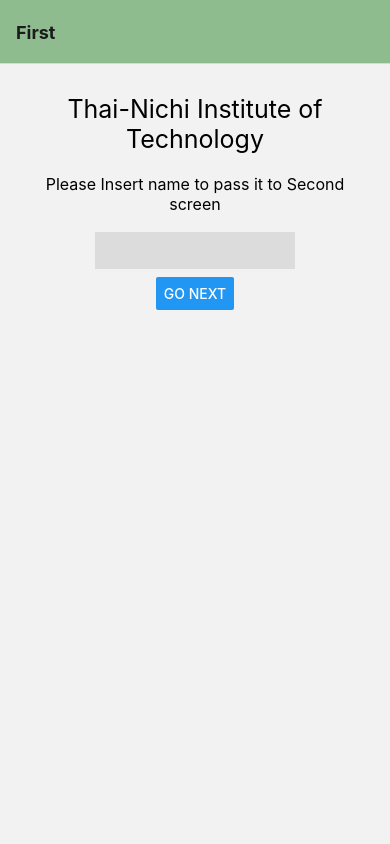
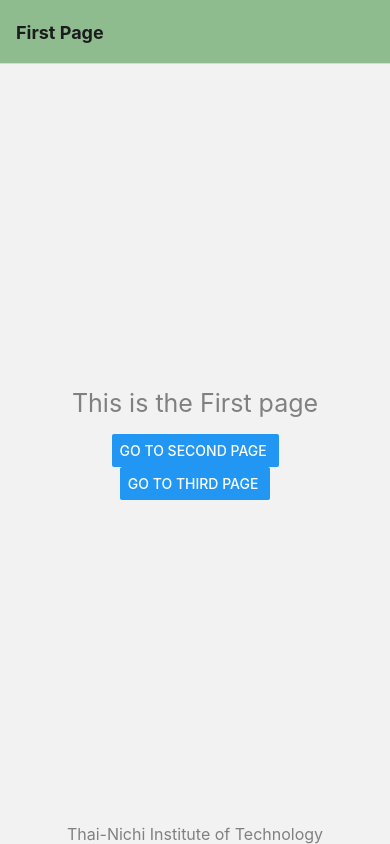
Before and after one commit to shironinjin/1913110472_ReactNative, a React Native app: screen / in a window 390 px wide. Built offline with nearby package versions, Linux system fonts and the light colour scheme.

Commit message:
Practice6_Recap_Stack

```diff
--- a/App.js
+++ b/App.js
@@ -8,6 +8,9 @@
 import CreatePost from "./screen/CreatePost";
 import FirstPage from "./screen/FirstPage";
 import SecondPage from "./screen/SecondPage";
+import First from "./screen/First";
+import Second from "./Second";
+import Third from "./screen/Third";
 
 /* function HomeScreen({Navigation}) {
   return (
@@ -48,9 +51,12 @@
         <Stack.Screen name="Create" component={CreatePost} />
  */}
 
-<Stack.Screen name="First" component={FirstPage} />
-<Stack.Screen name="Second" component={SecondPage} />
+{/* <Stack.Screen name="First" component={FirstPage} />
+<Stack.Screen name="Second" component={SecondPage} /> */}
 
+<Stack.Screen name="First Page" component={First} />
+<Stack.Screen name="Second Page" component={Second} />
+<Stack.Screen name="Third Page" component={Third} />
 
       </Stack.Navigator>
     </NavigationContainer>
--- /dev/null
+++ b/Second.js
@@ -0,0 +1,33 @@
+import { Text, View, SafeAreaView,Button } from "react-native";
+import React from "react";
+
+import style1 from "./components/style1";
+
+const Second = ({ navigation }) => {
+  return (
+    <SafeAreaView style={{flex:1}}>
+      <View style={style1.container}>
+        <Text style={style1.textTopStyle}>This is the Second page</Text>
+        <Button
+          title="Go TO First Page "
+          onPress={() => {
+            navigation.navigate("First Page");
+          }}
+        />
+        <Button
+          title="Go TO Third Page "
+          onPress={() => {
+            navigation.navigate("Third Page");
+          }}
+        />
+      </View>
+      <View style={{ justifyContent: "flex-end", alignItems: "center" }}>
+        <Text style={style1.textBottomStyle}>
+          Thai-Nichi Institute of Technology
+        </Text>
+      </View>
+    </SafeAreaView>
+  );
+};
+
+export default Second;
--- /dev/null
+++ b/components/style1.js
@@ -0,0 +1,26 @@
+import { StyleSheet} from 'react-native'
+
+
+const style1= StyleSheet.create({
+    container: {
+        flex: 1,
+        alignItems: "center",
+        justifyContent:"center"
+      },
+
+      textTopStyle: {
+        fontSize: 25,
+        textAlign: "center",
+        marginBottom: 16,
+        color:'grey',
+      },
+
+      textBottomStyle: {
+        textAlign: "center",
+        fontSize: 16,
+        color:'grey',
+      },
+
+  });
+
+  export default style1;
--- /dev/null
+++ b/screen/First.js
@@ -0,0 +1,27 @@
+import { StyleSheet, Text, View,Button,SafeAreaView } from 'react-native'
+import React from 'react'
+import style1 from '../components/style1'
+import { useState } from 'react'
+
+
+
+
+const First = ({navigation}) => {
+    return (
+        <SafeAreaView style={{flex:1}}>
+              <View style={style1.container}>
+      <Text style={style1.textTopStyle}>This is the First page</Text>
+      <Button title='Go TO Second Page ' onPress={()=>{navigation.navigate("Second Page")}}/>
+      <Button title='Go TO Third Page ' onPress={()=>{navigation.navigate("Third Page")}}/>
+    </View>
+    <View style={{justifyContent:'flex-end',alignItems:'center'}}>
+        <Text style={style1.textBottomStyle}>Thai-Nichi Institute of Technology</Text>
+
+    </View>
+        </SafeAreaView>
+
+
+    )
+  }
+
+  export default First;
--- /dev/null
+++ b/screen/Third.js
@@ -0,0 +1,32 @@
+import { Text, View, SafeAreaView, Button } from "react-native";
+import React from "react";
+import style1 from "../components/style1";
+
+const Third = ({ navigation }) => {
+  return (
+    <SafeAreaView style={{ flex: 1 }}>
+      <View style={style1.container}>
+        <Text style={style1.textTopStyle}>This is the Third Page</Text>
+        <Button
+          title="Go TO First Page "
+          onPress={() => {
+            navigation.navigate("First Page");
+          }}
+        />
+        <Button
+          title="Go TO Second Page "
+          onPress={() => {
+            navigation.navigate("Second Page");
+          }}
+        />
+      </View>
+      <View style={{ justifyContent: "flex-end", alignItems: "center" }}>
+        <Text style={style1.textBottomStyle}>
+          Thai-Nichi Institute of Technology
+        </Text>
+      </View>
+    </SafeAreaView>
+  );
+};
+
+export default Third;
```
